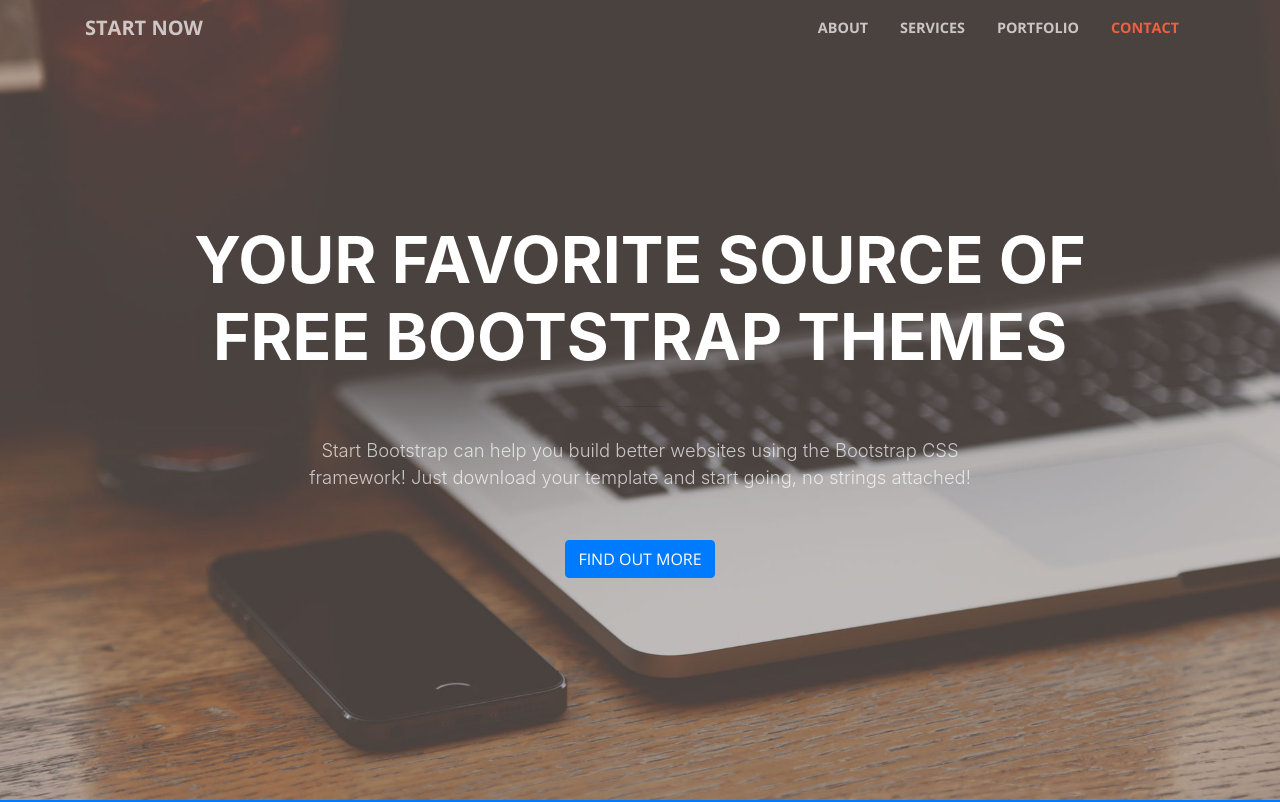
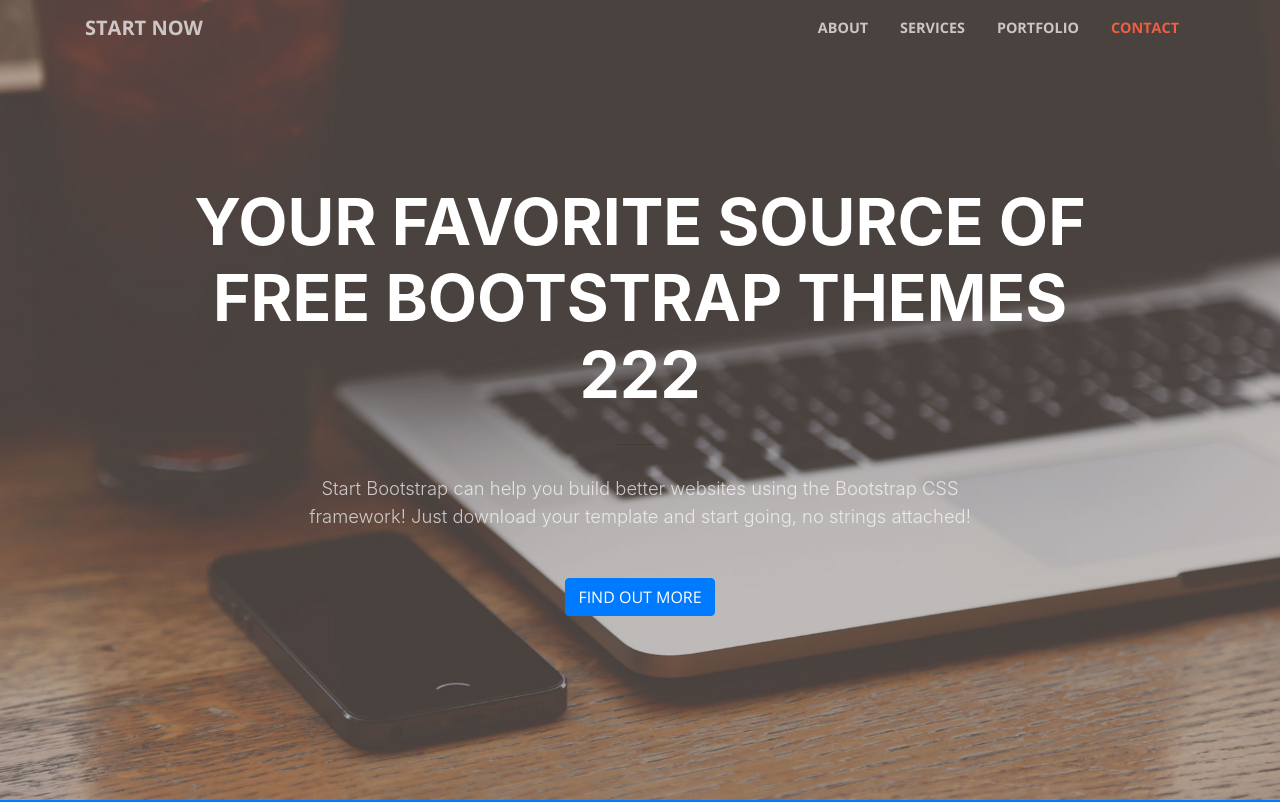
Before and after one commit to phorena/phorena.github.io, a website with bundled scripts: page index.html in a window 1280 px wide. Shown: the top 802 px of the page. Built offline with nearby package versions, Linux system fonts and the light colour scheme.

Commit message:
Testhign modification.

```diff
--- a/index.html
+++ b/index.html
@@ -59,7 +59,7 @@
         <div class="row">
           <div class="col-lg-10 mx-auto">
             <h1 class="text-uppercase">
-              <strong>Your Favorite Source of Free Bootstrap Themes</strong>
+              <strong>Your Favorite Source of Free Bootstrap Themes 222</strong>
             </h1>
             <hr>
           </div>
```
